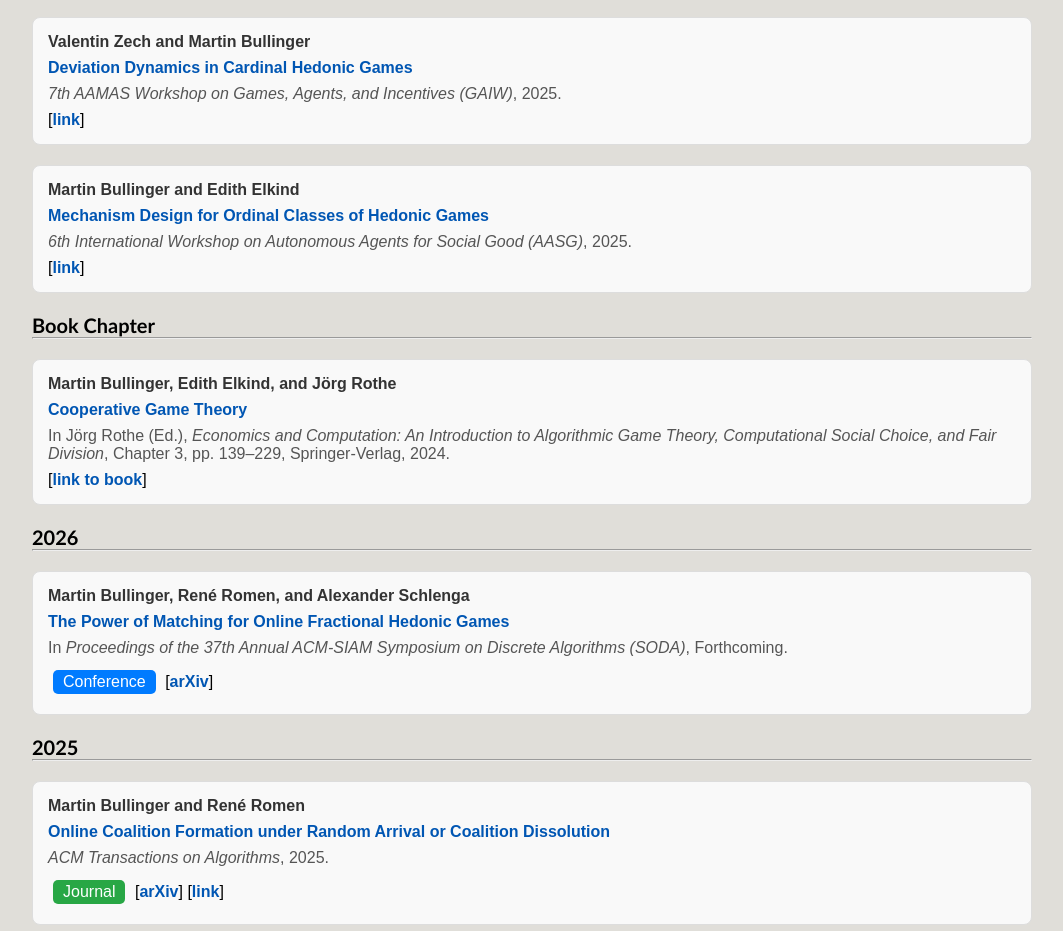
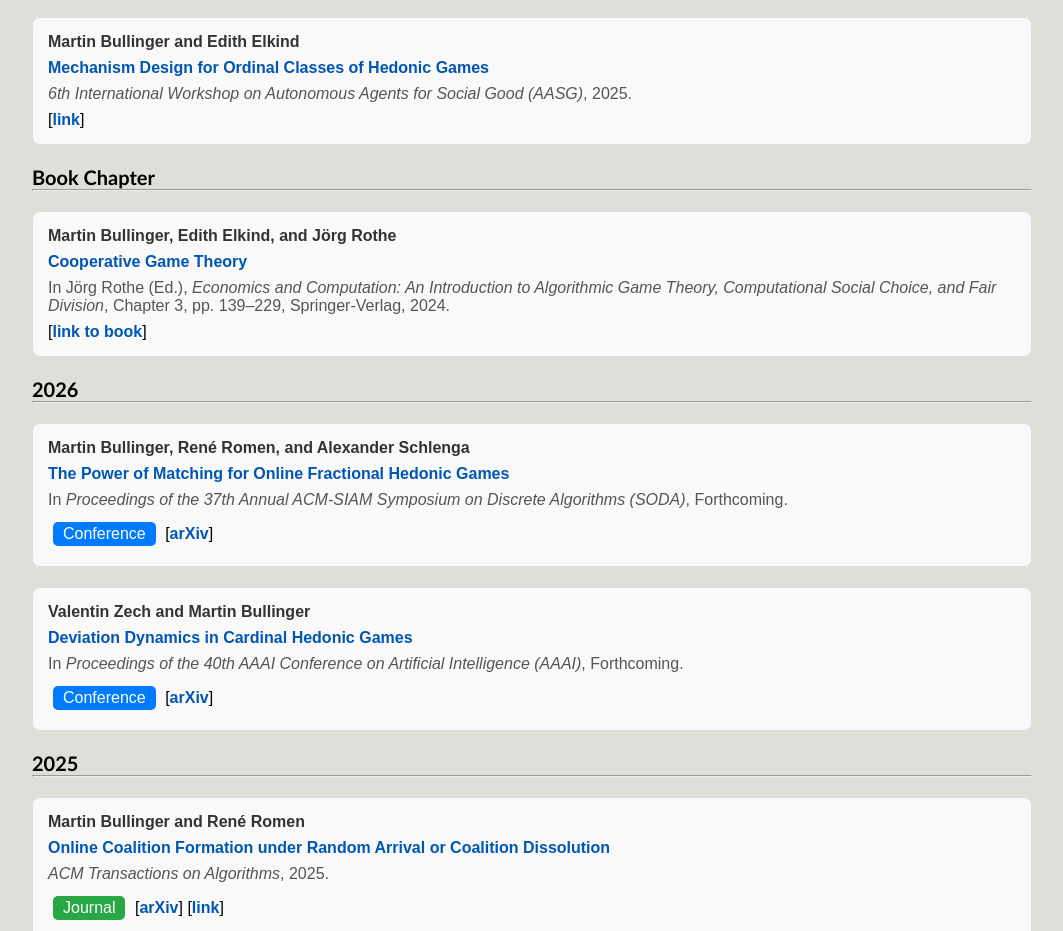
Before and after one commit to martin-bullinger/martin-bullinger.github.io, a plain HTML site: page publications.html in a window 1280 px wide. Shown: the part 598-1529 px from the top of the page, without its empty margins (108-1171 px from the left). Drawn offline with Linux system fonts and the light colour scheme.

Commit message:
add new AAAI paper

```diff
--- a/publications.html
+++ b/publications.html
@@ -157,14 +157,6 @@
     	    <p style="font-size: 16px">[<a href="https://arxiv.org/abs/2510.12641">arXiv</a>]</p>
     	</div>
     	<div class="publication-entry preprint">
-    	    <div class="authors">Valentin Zech and Martin Bullinger</div>
-    	    <div class="title">Deviation Dynamics in Cardinal Hedonic Games</div>
-			<div class="venue">
-		        <em>7th AAMAS Workshop on Games, Agents, and Incentives (GAIW)</em>, 2025.
-		    </div>
-    	    <p style="font-size: 16px">[<a href="https://drive.google.com/open?id=1VzR-NTg_bnYkpo2ojDbhak7Q2v8kWz5x">link</a>]</p>
-    	</div>
-    	<div class="publication-entry preprint">
     	    <div class="authors">Martin Bullinger and Edith Elkind</div>
     	    <div class="title">Mechanism Design for Ordinal Classes of Hedonic Games</div>
 			<div class="venue">
@@ -202,6 +194,20 @@
 		    <span class="button-link-container">
 		        <button onclick="filterByTag('conference')" class="filter-btn conference-btn" style="opacity: 1;">Conference</button>
 		        [<a href="https://arxiv.org/abs/2505.06163">arXiv</a>]
+		    </span>
+		</p>
+	</div>
+
+	<div class="publication-entry conference">
+	    <div class="authors">Valentin Zech and Martin Bullinger</div>
+	    <div class="title">Deviation Dynamics in Cardinal Hedonic Games</div>
+	    <div class="venue">
+	        In <em>Proceedings of the 40th AAAI Conference on Artificial Intelligence (AAAI)</em>, Forthcoming.
+	    </div>
+	    <p style="font-size: 16px">
+		    <span class="button-link-container">
+		        <button onclick="filterByTag('conference')" class="filter-btn conference-btn" style="opacity: 1;">Conference</button>
+		        [<a href="https://arxiv.org/abs/2511.11531">arXiv</a>]
 		    </span>
 		</p>
 	</div>
```
